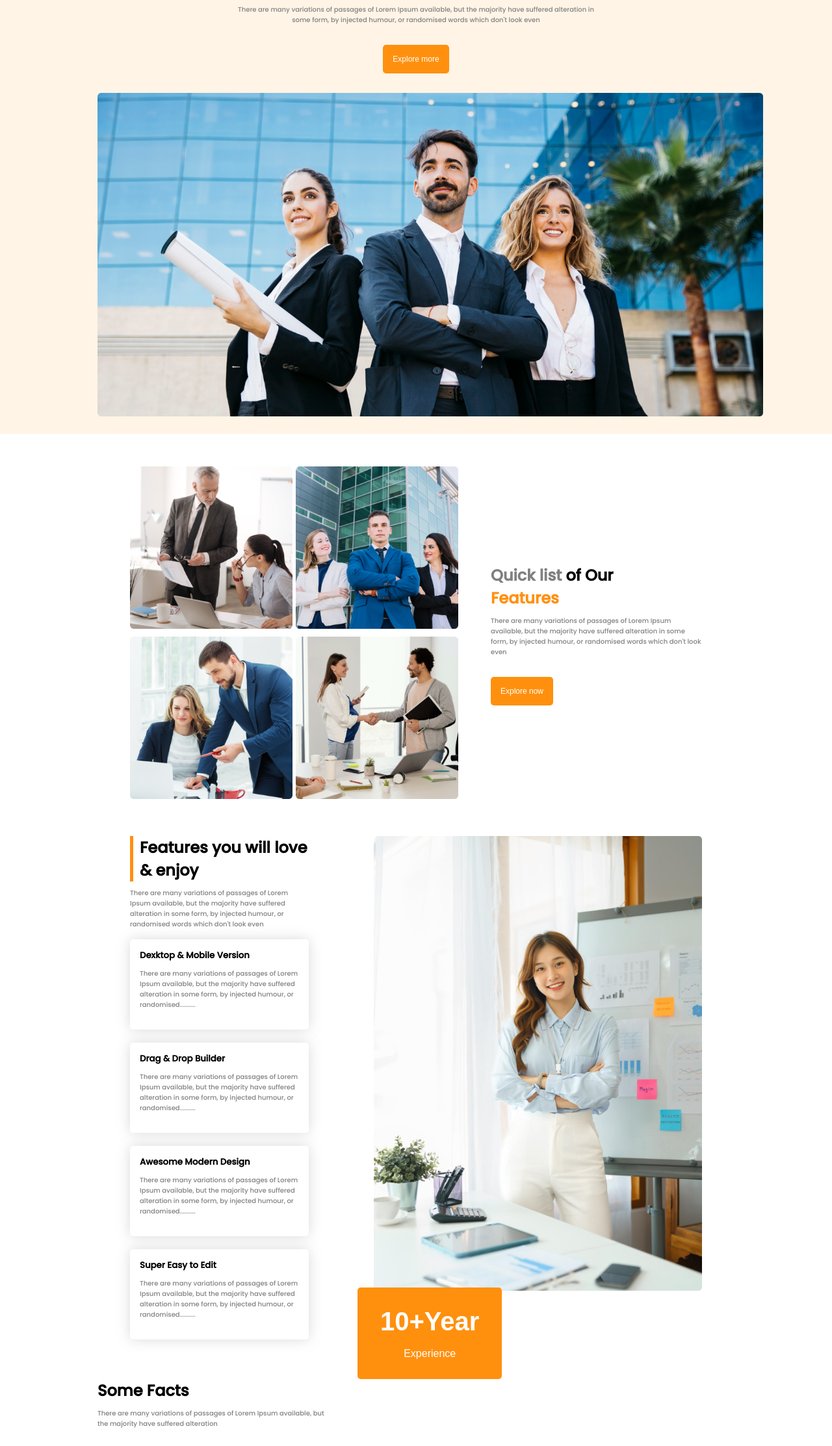
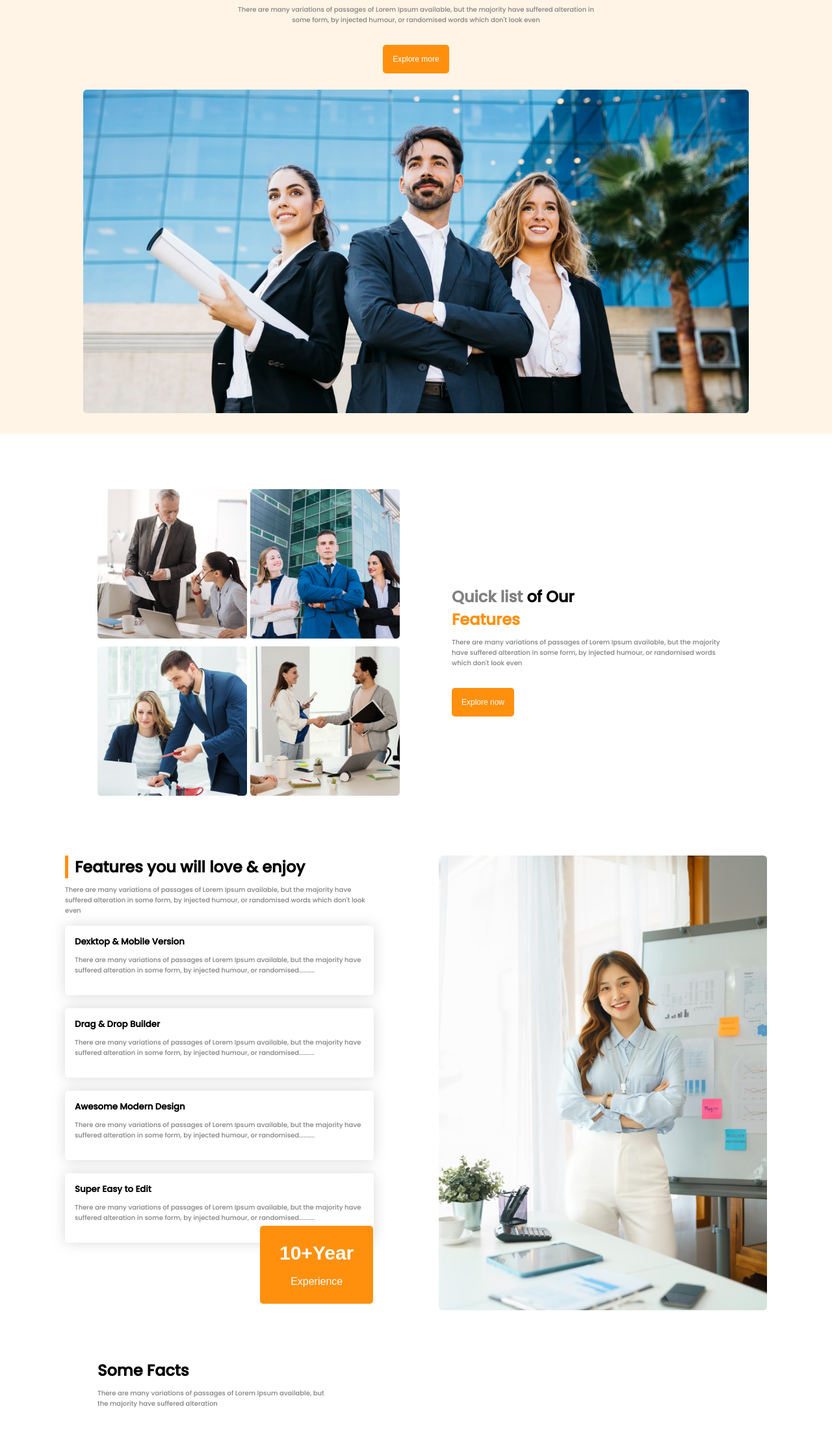
Before and after one commit to Asmaakter01/2nd-assignment, a plain HTML site: page index.html in a window 1280 px wide. Shown: the part 268-2494 px from the top of the page at 65% size. Drawn offline with Linux system fonts and the light colour scheme.

Commit message:
finished

```diff
--- a/index.html
+++ b/index.html
@@ -30,7 +30,7 @@
                 <p class="banner-description">There are many variations of passages of Lorem Ipsum available, but the majority have suffered alteration in <br> some form, by injected humour, or randomised words which don't look even</p>
                 <button class="btn-primary">Explore more</button>
             </div>
-            <img src="images/banner.png" alt="">
+            <img src="images/banner.png" alt="" class="banner-img">
         </div>
 
     </header>
@@ -147,7 +147,7 @@
                 <form>
                     <input type="text" id="Text" name="" placeholder="Your name"> <br>
                     <input type="email" id="Email" name="" placeholder="Your email"> <br>
-                    <input type="text" placeholder="Message">
+                    <textarea name="" id="" cols="10" rows="5" placeholder="Message"></textarea>
                 </form>
                 <button class="btn-yellow">Send Message</button>
             </section>
--- a/styles.css
+++ b/styles.css
@@ -65,20 +65,22 @@
         margin-top: 15px;
     }
 
-    .banner img {
+    .banner-img {
         width: 80vw;
-        justify-content: center;
-        align-items: center;
-        padding-left: 150px;
-        padding-top: 30px;
-        padding-bottom: 20px;
+        margin-top: 25px;
+        margin-bottom: 25px;
+        margin-left: 10%;
+        margin-right: auto;
     }
     /* quick list styles */
 
     .quick-list {
         display: flex;
-        gap: 50px;
-        padding: 50px 200px;
+        justify-content: center;
+        align-items: center;
+        margin-top: 85px;
+        gap: 80px;
+        padding: 0 150px;
     }
 
     .team-img {
@@ -88,11 +90,11 @@
     }
 
     .team-img img {
-        height: 250px;
+        width: 230px;
     }
 
     .quick-list-detail {
-        padding-top: 150px;
+        padding-top: 20px;
     }
 
     .text-grey {
@@ -107,7 +109,8 @@
     .features {
         display: flex;
         gap: 100px;
-        padding: 0 200px;
+        margin-top: 85px;
+        padding: 0 100px;
     }
 
     #feature-title {
@@ -131,7 +134,7 @@
     }
 
     .btn-orange h1 {
-        font-size: 40px;
+        font-size: 30px;
     }
 
     .btn-orange {
@@ -139,22 +142,23 @@
         color: white;
         border: none;
         border-radius: 5px;
-        padding: 30px 35px;
+        padding: 25px 30px;
         justify-content: center;
         align-items: center;
         font-size: 16px;
-        margin-left: 550px;
+        margin-left: 400px;
         margin-right: 300px;
     }
 
     .btn {
-        margin-top: -100px;
+        margin-top: -130px;
     }
     /* facts list styles */
 
     .facts-detail {
         text-align: start;
         margin-left: 150px;
+        margin-top: 85px;
     }
 
     .facts-list {
@@ -213,9 +217,14 @@
         margin-top: 50px;
     }
 
-    input {
+    input,
+    textarea {
         padding: 10px 30px;
         margin-bottom: 2px;
+    }
+
+    textarea {
+        width: 164px;
     }
 
     .btn-yellow {
@@ -249,11 +258,8 @@
             gap: 10px;
         }
         .banner-title {
-            font-size: 30px;
+            font-size: 25px;
             margin-top: 20px;
-        }
-        .banner-img {
-            padding: 20px;
         }
         .quick-list {
             flex-direction: column;
@@ -261,10 +267,6 @@
         }
         .team-img {
             grid-template-columns: repeat(1, 1fr);
-        }
-        .team-img img {
-            height: auto;
-            width: 100%;
         }
         .quick-list-detail {
             padding-top: 10px;
@@ -308,7 +310,7 @@
             margin: 0;
             padding: 30px;
         }
-        .header {
-            display: none;
+        textarea {
+            width: 170px;
         }
     }
```
